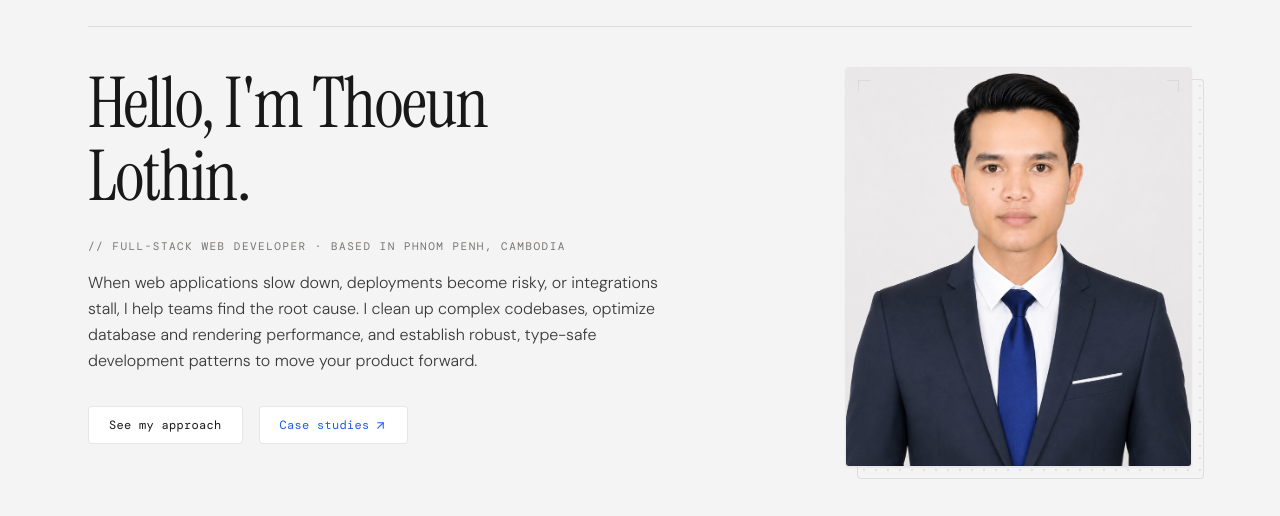
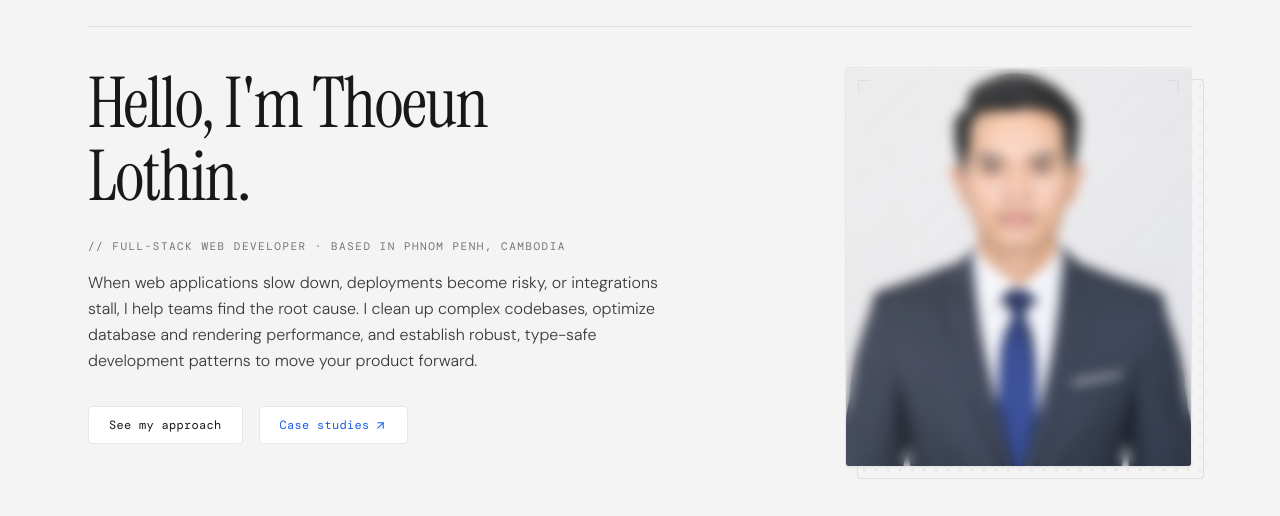
Before and after one commit to lothin1999/lothin-portfolio, a Next.js app: page / in a window 1280 px wide. Shown: the part 168-684 px from the top of the page. Built offline with nearby package versions, Linux system fonts and the light colour scheme; no server answers.

Commit message:
feat: add glassmorphism blur overlay to profile image container that fades on hover

```diff
--- a/src/app/page.tsx
+++ b/src/app/page.tsx
@@ -100,6 +100,19 @@ export default function HomePage() {
                           src={profile.photoUrl}
                           alt={`${profile.name.first} ${profile.name.last}`}
                           className="object-cover w-full h-full transition-all duration-300 scale-100 group-hover:scale-[1.02]"
+                        />
+
+                        {/* Glassmorphism blur overlay — visible at rest, fades on hover */}
+                        <div
+                          className="absolute inset-0 transition-all duration-500 ease-out opacity-100 group-hover:opacity-0 pointer-events-none"
+                          style={{
+                            backdropFilter: "blur(6px)",
+                            WebkitBackdropFilter: "blur(6px)",
+                            background: "linear-gradient(135deg, rgba(255,255,255,0.18) 0%, rgba(180,210,255,0.10) 100%)",
+                            borderRadius: "inherit",
+                            boxShadow: "inset 0 1px 0 rgba(255,255,255,0.3)",
+                          }}
+                          aria-hidden="true"
                         />
 
                         {/* Technological Bracket Corners */}
```
